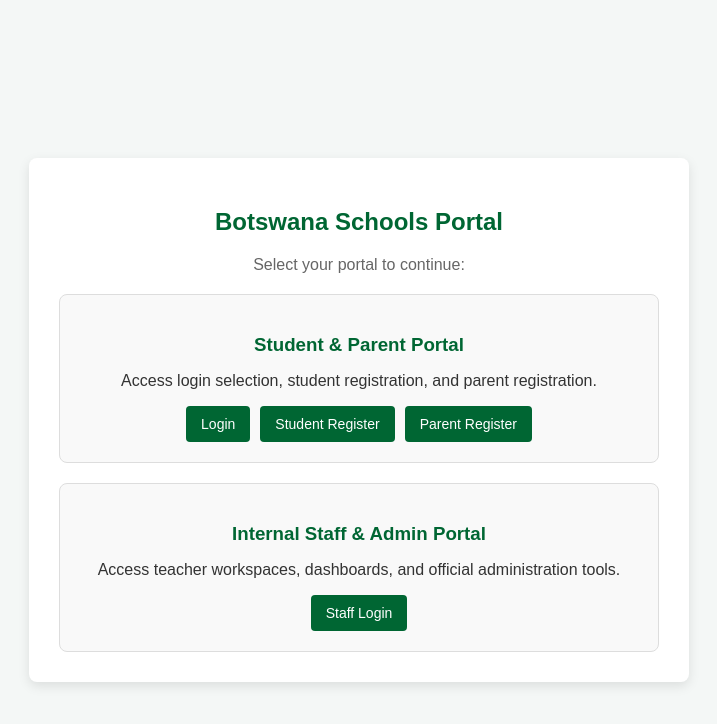
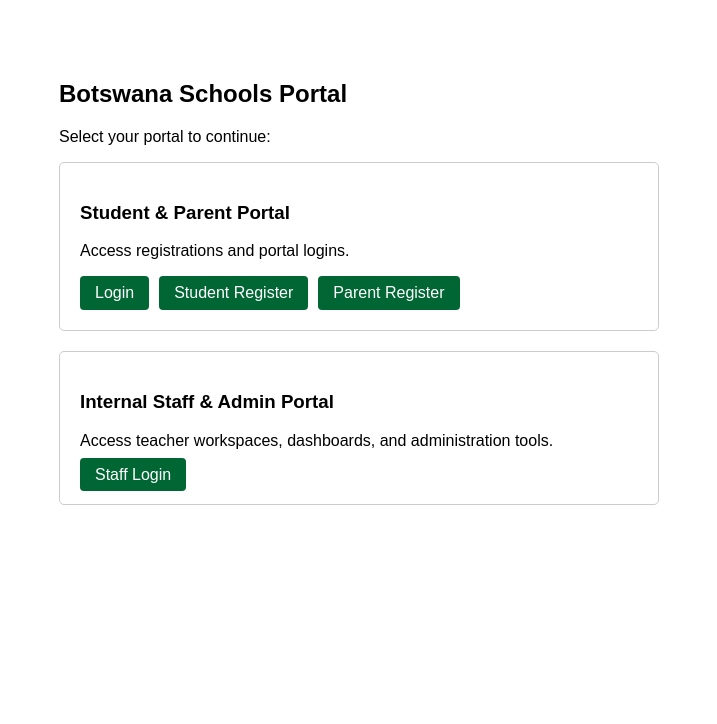
Before and after one commit to raymondleshmalesela-lang/botswana-schools-portal, a website: page public/index.html in a window 1280 px wide. Shown: the whole page, without its empty margins (281-998 px from the left). Drawn offline with Linux system fonts and the light colour scheme.

Commit message:
Revert to original clean index.html layout

```diff
--- a/public/index.html
+++ b/public/index.html
@@ -4,80 +4,83 @@
     <meta charset="UTF-8" />
     <meta name="viewport" content="width=device-width, initial-scale=1.0" />
     <title>Botswana Schools Portal - Home</title>
-    <link rel="stylesheet" href="style.css" />
-    <style>
-      .portal-grid {
-        display: grid;
-        gap: 20px;
-        margin-top: 20px;
-      }
-      .portal-card {
-        border: 1px solid #ddd;
+  </head>
+  <body>
+    <div
+      style="
+        max-width: 600px;
+        margin: 40px auto;
+        font-family: Arial, sans-serif;
         padding: 20px;
-        border-radius: 8px;
-        background: #f9f9f9;
-        text-align: center;
-      }
-      .portal-card h3 {
-        margin-bottom: 10px;
-        color: #006633;
-      }
-      .btn-group {
-        display: flex;
-        gap: 10px;
-        justify-content: center;
-        margin-top: 15px;
-        flex-wrap: wrap;
-      }
-      .btn-portal {
-        padding: 10px 15px;
-        background-color: #006633;
+      "
+    >
+      <h2>Botswana Schools Portal</h2>
+      <p>Select your portal to continue:</p>
+
+      <div
+        style="
+          border: 1px solid #ccc;
+          padding: 20px;
+          margin-bottom: 20px;
+          border-radius: 5px;
+        "
+      >
+        <h3>Student & Parent Portal</h3>
+        <p>Access registrations and portal logins.</p>
+        <div
+          style="display: flex; gap: 10px; flex-wrap: wrap; margin-top: 15px"
+        >
+          <a
+            href="public-login.html"
+            style="
+              padding: 8px 15px;
+              background: #006633;
               color: white;
               text-decoration: none;
               border-radius: 4px;
-        font-size: 14px;
-      }
-      .btn-portal:hover {
-        background-color: #004d26;
-      }
-    </style>
-  </head>
-  <body>
-    <div class="container" style="max-width: 600px">
-      <h2>Botswana Schools Portal</h2>
-      <p style="text-align: center; color: #666">
-        Select your portal to continue:
-      </p>
-
-      <div class="portal-grid">
-        <!-- Student & Parent Section -->
-        <div class="portal-card">
-          <h3>Student & Parent Portal</h3>
-          <p>
-            Access login selection, student registration, and parent
-            registration.
-          </p>
-          <div class="btn-group">
-            <a href="public-login.html" class="btn-portal">Login</a>
-            <a href="student-registration.html" class="btn-portal"
+            "
+            >Login</a
+          >
+          <a
+            href="student-registration.html"
+            style="
+              padding: 8px 15px;
+              background: #006633;
+              color: white;
+              text-decoration: none;
+              border-radius: 4px;
+            "
             >Student Register</a
           >
-            <a href="parent-registration.html" class="btn-portal"
+          <a
+            href="parent-registration.html"
+            style="
+              padding: 8px 15px;
+              background: #006633;
+              color: white;
+              text-decoration: none;
+              border-radius: 4px;
+            "
             >Parent Register</a
           >
         </div>
       </div>
 
-        <!-- Staff & Admin Section -->
-        <div class="portal-card">
+      <div style="border: 1px solid #ccc; padding: 20px; border-radius: 5px">
         <h3>Internal Staff & Admin Portal</h3>
-          <p>
-            Access teacher workspaces, dashboards, and official administration
-            tools.
-          </p>
-          <div class="btn-group">
-            <a href="admin-login.html" class="btn-portal">Staff Login</a>
-          </div>
+        <p>Access teacher workspaces, dashboards, and administration tools.</p>
+        <div style="margin-top: 15px">
+          <a
+            href="admin-login.html"
+            style="
+              padding: 8px 15px;
+              background: #006633;
+              color: white;
+              text-decoration: none;
+              border-radius: 4px;
+            "
+            >Staff Login</a
+          >
         </div>
       </div>
     </div>
```
Lines whose indentation alone changed are shown as unchanged.
